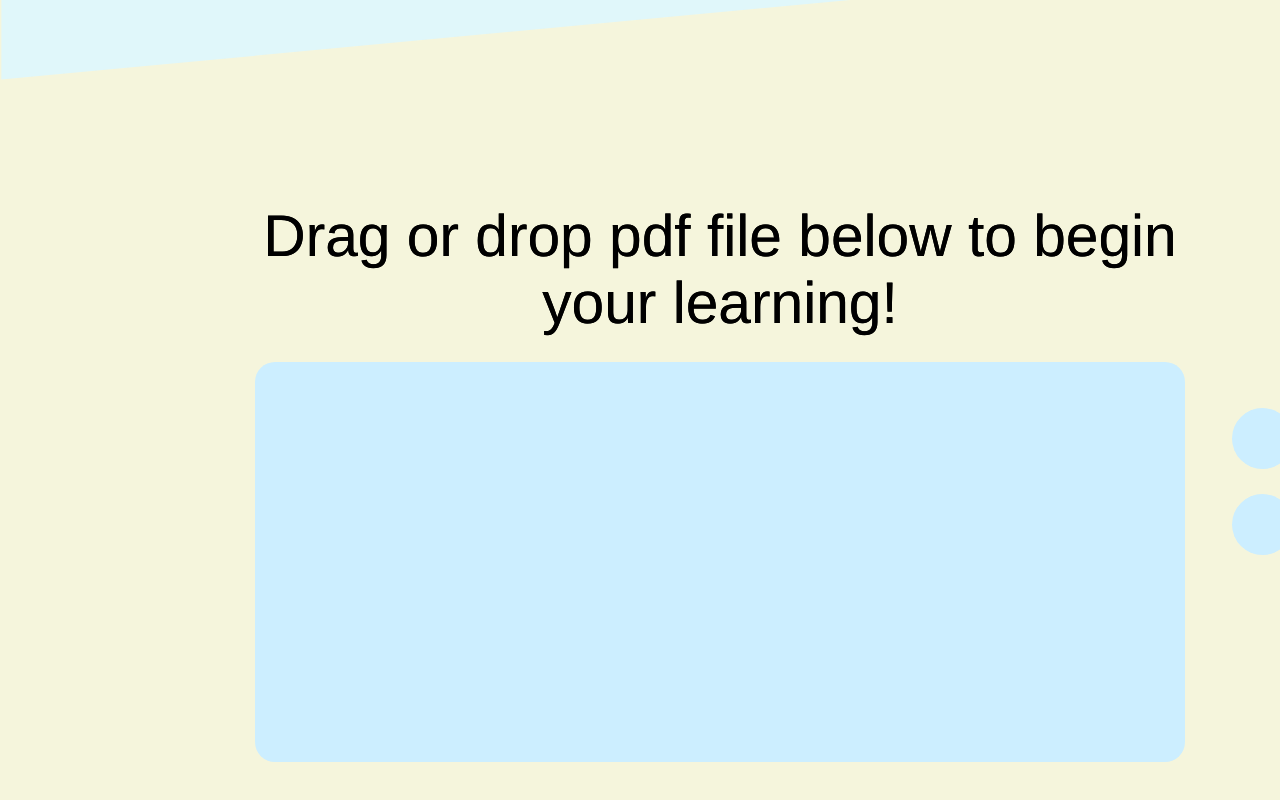
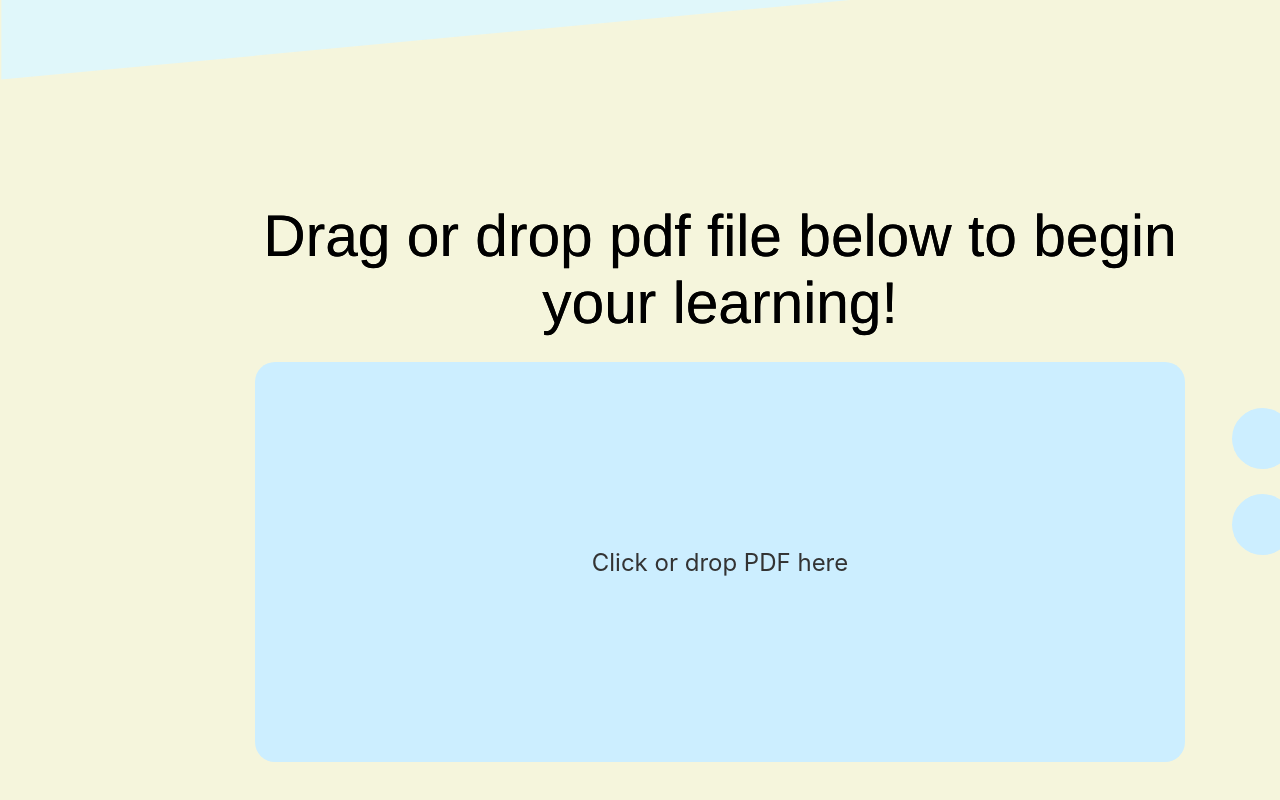
Before and after one commit to k3ver/hackDavisProjectFoo, a React (Create React App) app in the folder mindquill-client/: page / in a window 1280 px wide. Shown: the part 442-1242 px from the top of the page. Built offline with nearby package versions, Linux system fonts and the light colour scheme.

Commit message:
added button

```diff
--- a/mindquill-client/src/Desktop.jsx
+++ b/mindquill-client/src/Desktop.jsx
@@ -5,6 +5,26 @@ import rectangle1 from "./images/rectangle-1.svg";
 import "./style.css";
 
 export const Desktop = () => {
+  const handleFileUpload = async (e) => {
+    const file = e.target.files[0];
+    if (!file) return;
+
+    const formData = new FormData();
+    formData.append("pdf", file);
+
+    try {
+      const res = await fetch("http://localhost:3000/upload", {
+        method: "POST",
+        body: formData,
+      });
+
+      const result = await res.json();
+      console.log("Server response:", result);
+      // Do something with the result (e.g., show quiz, summary, etc.)
+    } catch (err) {
+      console.error("Upload failed:", err);
+    }
+  };
   return (
     <div className="desktop">
       <div className="div">
@@ -34,7 +54,15 @@ export const Desktop = () => {
 
         <div className="rectangle-2" />
 
-        <div className="rectangle-3" />
+        <label className="rectangle-3 file-drop-zone">
+          <input
+            type="file"
+            accept="application/pdf"
+            onChange={handleFileUpload}
+            style={{ display: "none" }}
+          />
+          <span>Click or drop PDF here</span>
+        </label>
         <div className="frame-2">
           <div className="ellipse" />
 
--- a/mindquill-client/src/style.css
+++ b/mindquill-client/src/style.css
@@ -113,6 +113,26 @@
   z-index: 1;
 }
 
+.file-drop-zone {
+  background-color: var(--pale-blue);
+  width: 930px;
+  height: 200px;
+  position: absolute;
+  left: 255px;
+  top: 804px;
+  border-radius: 20px;
+  display: flex;
+  align-items: center;
+  justify-content: center;
+  font-size: 24px;
+  color: #333;
+  cursor: pointer;
+  z-index: 1;
+}
+.file-drop-zone:hover {
+  background-color: #b3e5ff;
+}
+
 .desktop .frame-2 {
   align-items: flex-end;
   display: inline-flex;
```
